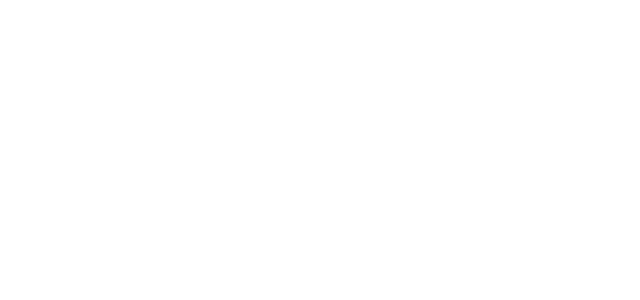
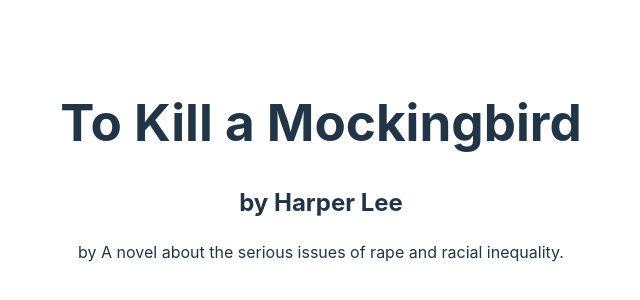
Before and after one commit to him-bhar/react-book-router, a React (Vite) app: page /books/1 in a window 1280 px wide. Before the commit this address had no page. Shown: the part 230-530 px from the top of the page, without its empty margins (319-959 px from the left). Built offline with nearby package versions, Linux system fonts and the light colour scheme.

Commit message:
Setting up a dynamic route and how to reference value in the component to display the right book.

```diff
--- a/src/App.jsx
+++ b/src/App.jsx
@@ -2,6 +2,7 @@
 import {BooksProvider} from "./BooksContext.jsx";
 import Books from "./components/Books.jsx";
 import {BrowserRouter as Router, Routes, Route, Navigate} from "react-router-dom";
+import BookDetails from "./components/BookDetails.jsx";
 
 function App() {
 
@@ -11,6 +12,7 @@
                 <Routes>
                     <Route path="/" element={<Books />} />
                     <Route path="/books" element={<Navigate to="/" /> } />
+                    <Route path="/books/:bookId" element={<BookDetails /> } />
                 </Routes>
             </Router>
         </BooksProvider>
@@ -18,4 +20,7 @@
 }
 //Navigate is used to setup redirections,
 // so basically what will happen is when we try to access url /books , we will be redirected to url /
+
+//3rd Route, get book by bookId, see the last uri, that's a dynamic paramter, :bookId, and same is leveraged in BookDetails.jsx,
+//const bookId = useParams(); it's a match by name
 export default App
--- a/src/BooksContext.jsx
+++ b/src/BooksContext.jsx
@@ -16,7 +16,7 @@
     }, [])
 
     return (
-        <BooksContext.Provider value={{ books, setBooks }}>
+        <BooksContext.Provider value={{books, setBooks}}>
             {children}
         </BooksContext.Provider>
     );
--- /dev/null
+++ b/src/components/BookDetails.jsx
@@ -0,0 +1,30 @@
+import React, {useContext} from "react";
+import {BooksContext} from "../BooksContext.jsx";
+import {useParams} from "react-router-dom";
+
+const BookDetails = () => {
+    const paramVars = useParams();
+    const bookId = paramVars.bookId;
+    const booksCtxObj = useContext(BooksContext);
+
+    const book = booksCtxObj.books.find((b) => b.id === parseInt(bookId));
+    if (booksCtxObj.books.length === 0) {
+        return (
+            <div>Loading...</div>
+        )
+    }
+    if (book == null) {
+        return (
+            <div>Book not found</div>
+        );
+    }
+    return(
+        <div>
+            <h1>{book.title}</h1>
+            <h2>by {book.author}</h2>
+            <p>by {book.description}</p>
+        </div>
+    );
+}
+
+export default BookDetails;
--- a/src/components/Books.jsx
+++ b/src/components/Books.jsx
@@ -2,14 +2,14 @@
 import {BooksContext} from "../BooksContext.jsx";
 
 const Books = () => {
-    const booksObj = useContext(BooksContext);
+    const booksCtxObj = useContext(BooksContext);
 
     return (
         <div>
             <h1>All Books</h1>
             <ul>
                 {
-                    booksObj.books.map(book => (
+                    booksCtxObj.books.map(book => (
                         <li key={book.id}>
                             {book.title} by {book.author}
                         </li>
```
